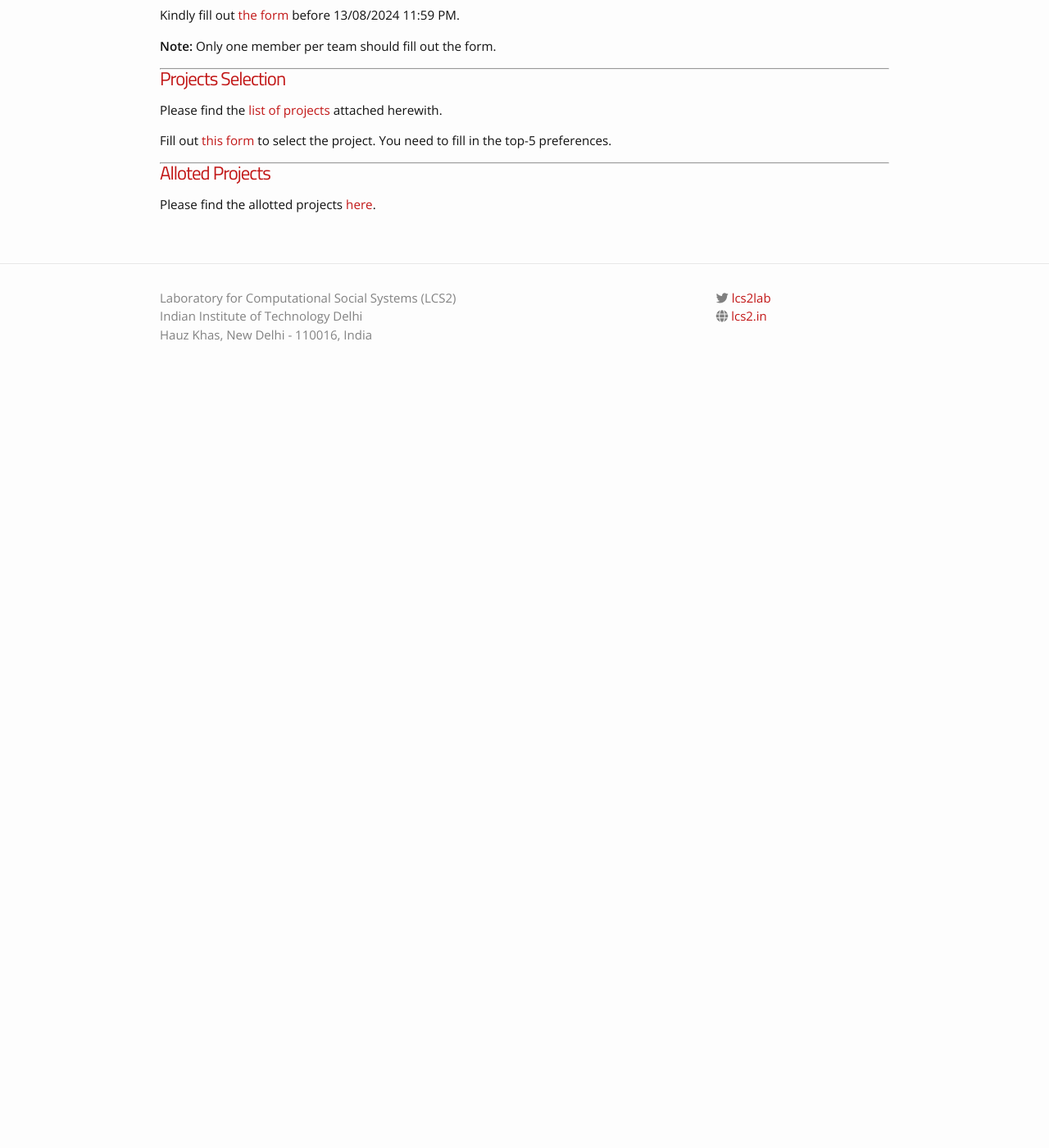
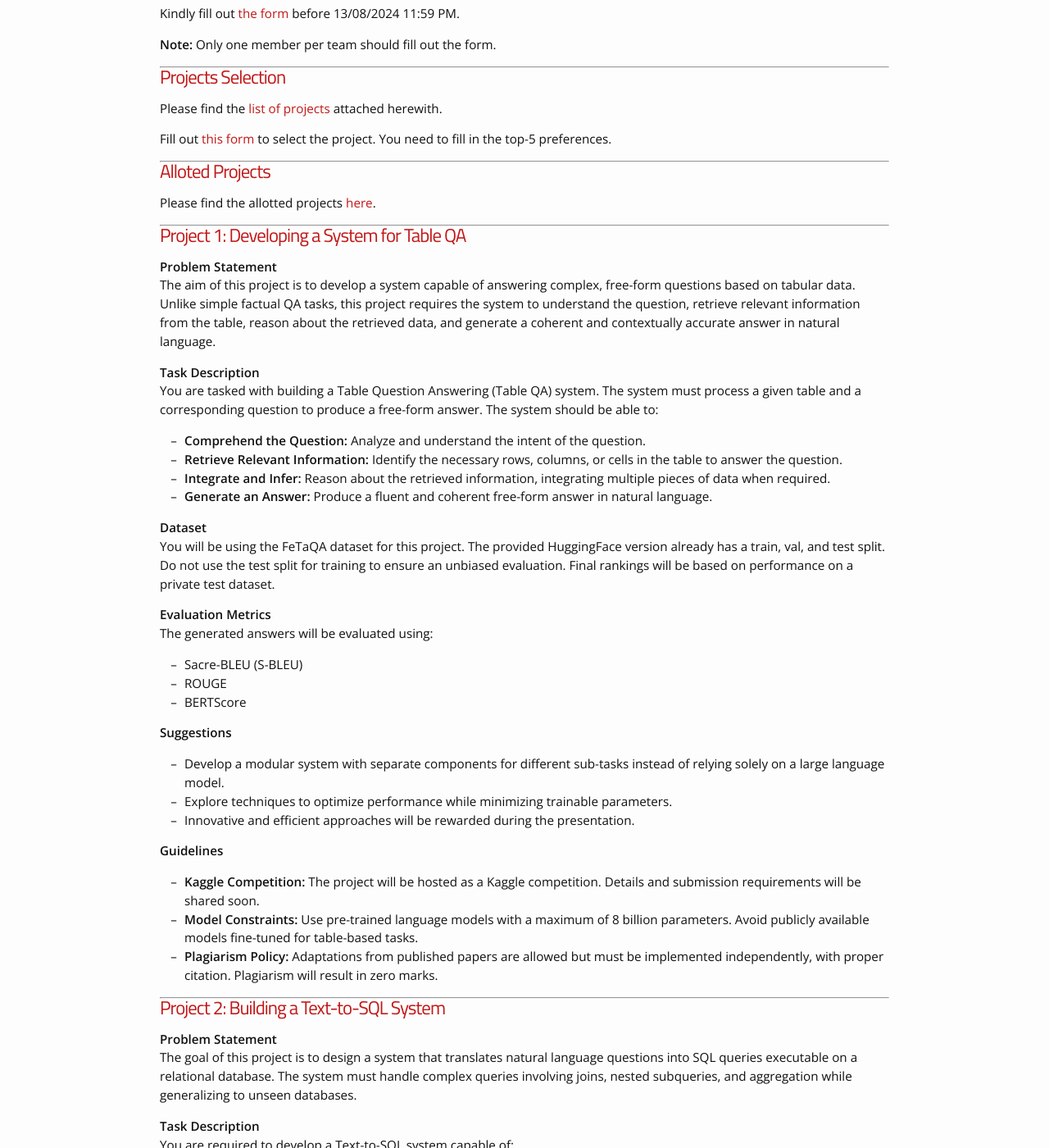
Before and after one commit to lcs2-iitd/ELL884-2402, a Jekyll site: the page built from project.md, in a window 1280 px wide and 1400 px high, scrolled down 270 px. Shown: the whole window at 82% size. Built offline with Jekyll 4.4.1, drawn with Linux system fonts in a browser that asks for light colours; nearby versions of some CDN libraries; before the commit the page ends 900 px from its top, so only the background shows below that; some of the changed text lies outside the part shown.

Commit message:
Update project.md

```diff
--- a/project.md
+++ b/project.md
@@ -4,15 +4,14 @@ title: Project
 permalink: /project/
 ---
 
----
 # Project Team Formation
 
 Kindly fill out [the form](https://forms.office.com/r/wnFG7vw5ha) before 13/08/2024 11:59 PM.
 
 **Note:** Only one member per team should fill out the form.
 
+---
 
----
 # Projects Selection
 
 Please find the [list of projects](/_assignments/ELL409-Projects.pdf) attached herewith.
@@ -21,7 +20,71 @@ Fill out [this form](https://forms.office.com/r/8cx1fvd2T1) to select the projec
 
 ---
 
-
 # Alloted Projects
 
-Please find the allotted projects [ here](/_assignments/Allotted_Projects.pdf).
+Please find the allotted projects [here](/_assignments/Allotted_Projects.pdf).
+
+---
+
+# Project 1: Developing a System for Table QA
+
+**Problem Statement**
+The aim of this project is to develop a system capable of answering complex, free-form questions based on tabular data. Unlike simple factual QA tasks, this project requires the system to understand the question, retrieve relevant information from the table, reason about the retrieved data, and generate a coherent and contextually accurate answer in natural language.
+
+**Task Description**
+You are tasked with building a Table Question Answering (Table QA) system. The system must process a given table and a corresponding question to produce a free-form answer. The system should be able to:
+- **Comprehend the Question:** Analyze and understand the intent of the question.
+- **Retrieve Relevant Information:** Identify the necessary rows, columns, or cells in the table to answer the question.
+- **Integrate and Infer:** Reason about the retrieved information, integrating multiple pieces of data when required.
+- **Generate an Answer:** Produce a fluent and coherent free-form answer in natural language.
+
+**Dataset**
+You will be using the FeTaQA dataset for this project. The provided HuggingFace version already has a train, val, and test split. Do not use the test split for training to ensure an unbiased evaluation. Final rankings will be based on performance on a private test dataset.
+
+**Evaluation Metrics**
+The generated answers will be evaluated using:
+- Sacre-BLEU (S-BLEU)
+- ROUGE
+- BERTScore
+
+**Suggestions**
+- Develop a modular system with separate components for different sub-tasks instead of relying solely on a large language model.
+- Explore techniques to optimize performance while minimizing trainable parameters.
+- Innovative and efficient approaches will be rewarded during the presentation.
+
+**Guidelines**
+- **Kaggle Competition:** The project will be hosted as a Kaggle competition. Details and submission requirements will be shared soon.
+- **Model Constraints:** Use pre-trained language models with a maximum of 8 billion parameters. Avoid publicly available models fine-tuned for table-based tasks.
+- **Plagiarism Policy:** Adaptations from published papers are allowed but must be implemented independently, with proper citation. Plagiarism will result in zero marks.
+
+---
+
+# Project 2: Building a Text-to-SQL System
+
+**Problem Statement**
+The goal of this project is to design a system that translates natural language questions into SQL queries executable on a relational database. The system must handle complex queries involving joins, nested subqueries, and aggregation while generalizing to unseen databases.
+
+**Task Description**
+You are required to develop a Text-to-SQL system capable of:
+- **Comprehending Query Intent:** Parse natural language questions to determine intent and desired data output.
+- **Understanding Database Schema:** Analyze the schema to identify relevant tables, columns, and relationships.
+- **Generating SQL Queries:** Produce syntactically and semantically correct SQL queries.
+- **Handling Complexity:** Address challenges involving joins, nested subqueries, and aggregation.
+
+**Dataset**
+You will use the Spider dataset. Treat the provided val split as the test split and generate a separate val split from the train data. Final rankings will be based on a private test dataset.
+
+**Evaluation Metrics**
+The system will be evaluated on:
+- Component Matching
+- Exact Matching
+
+**Suggestions**
+- Create a modular system with components for question parsing, schema understanding, and SQL generation.
+- Consider using pre-trained language models while addressing their limitations in SQL generation.
+- Innovative and efficient designs will be rewarded during the presentation.
+
+**Guidelines**
+- **Kaggle Competition:** The project will be hosted on Kaggle, with details and submission requirements shared soon.
+- **Model Constraints:** Use pre-trained models with a maximum of 8 billion parameters. Avoid models fine-tuned on text-to-SQL datasets.
+- **Plagiarism Policy:** Adapt methods from published papers, but ensure independent implementation and citation. Plagiarism will result in zero marks.
```
